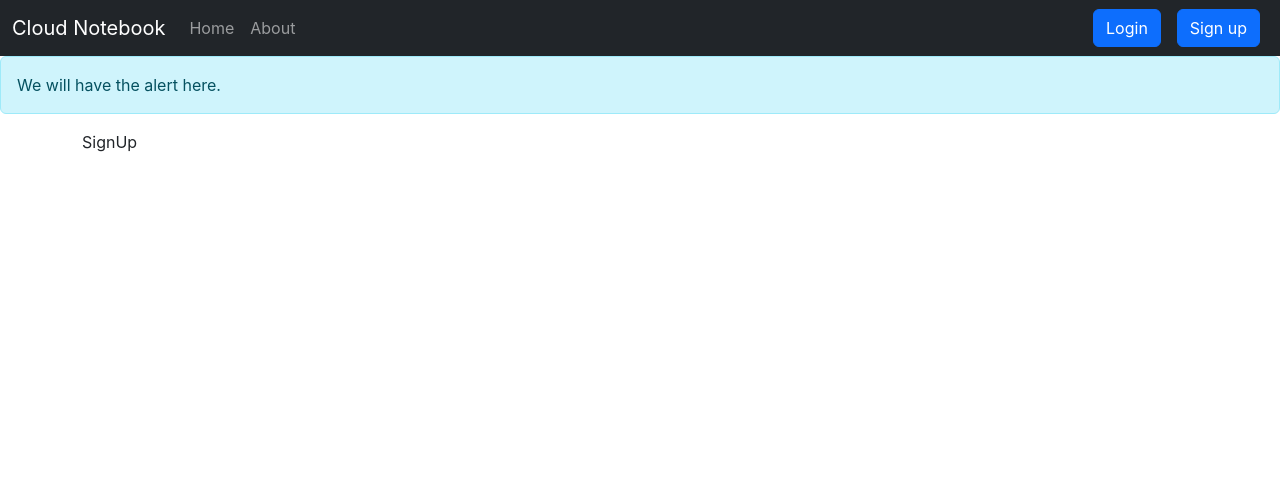
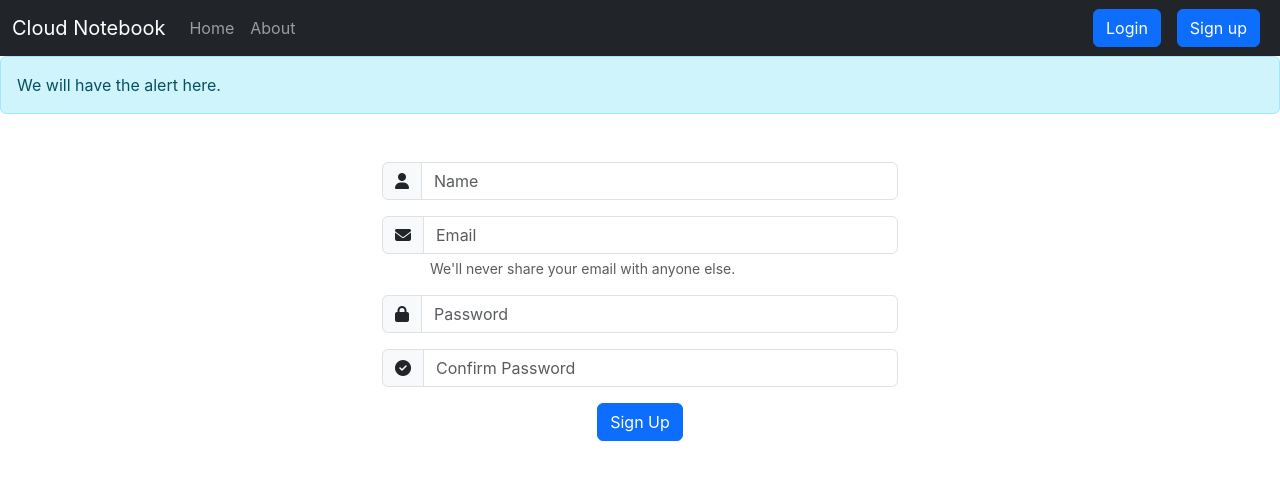
Before and after one commit to a-mythh/Cloud-Notebook, a React (Create React App) app: page /signup in a window 1280 px wide. Shown: the top 480 px of the page. Built offline with nearby package versions, Linux system fonts and the light colour scheme.

Commit message:
sign up page done

```diff
--- a/src/components/SignUp.js
+++ b/src/components/SignUp.js
@@ -1,7 +1,137 @@
-import React from "react";
+import React, { useState } from "react";
+import { useNavigate } from "react-router-dom";
+
+const host = "http://localhost:5000";
 
 const SignUp = () => {
-    return <div>SignUp</div>;
+    const [credentials, setCredentials] = useState({
+        name: "",
+        email: "",
+        password: "",
+        confirmPassword: "",
+    });
+    let navigate = useNavigate();
+
+    const handleSubmit = async (event) => {
+        event.preventDefault();
+
+        // check if both passwords match
+        if (credentials.password !== credentials.confirmPassword) {
+            alert("Passwords do not match. Check the password again.");
+            return;
+        }
+
+        // API call
+        const response = await fetch(`${host}/api/auth/create_user`, {
+            method: "POST",
+            headers: {
+                "Content-Type": "application/json",
+            },
+            body: JSON.stringify({
+                name: credentials.name,
+                email: credentials.email,
+                password: credentials.password,
+            }),
+        });
+
+        const json = await response.json();
+        console.log(json);
+
+        if (json.success === true) {
+            // save the authentication token and redirect
+            localStorage.setItem("token", json.authToken);
+            navigate("/");
+        } else {
+            alert(json.error);
+        }
+    };
+
+    const onChange = (event) => {
+        setCredentials({
+            ...credentials,
+            [event.target.name]: event.target.value,
+        });
+    };
+
+    return (
+        <div className="container my-5" style={{ maxWidth: "540px" }}>
+            <form onSubmit={handleSubmit}>
+                <div className="input-group mb-3">
+                    <div className="input-group-text">
+                        <i className="fa-solid fa-user"></i>
+                    </div>
+                    <input
+                        type="text"
+                        className="form-control"
+                        id="name"
+                        name="name"
+                        placeholder="Name"
+                        aria-describedby="emailHelp"
+                        onChange={onChange}
+                        minLength={2}
+                        required
+                    />
+                </div>
+                <div className="mb-3">
+                    <div className="input-group">
+                        <div className="input-group-text">
+                            <i className="fa-solid fa-envelope"></i>
+                        </div>
+                        <input
+                            type="email"
+                            className="form-control"
+                            id="email"
+                            name="email"
+                            placeholder="Email"
+                            aria-describedby="emailHelp"
+                            onChange={onChange}
+                            required
+                        />
+                    </div>
+                    <div id="emailHelp" className="form-text mx-5">
+                        We'll never share your email with anyone else.
+                    </div>
+                </div>
+                <div className="input-group mb-3">
+                    <div className="input-group-text">
+                        <i className="fa-solid fa-lock"></i>
+                    </div>
+                    <input
+                        type="password"
+                        className="form-control"
+                        id="password"
+                        placeholder="Password"
+                        name="password"
+                        onChange={onChange}
+                        minLength={5}
+                        required
+                    />
+                </div>
+                <div className="input-group mb-3">
+                    <div className="input-group-text">
+                        <i className="fa-solid fa-circle-check"></i>
+                    </div>
+                    <input
+                        type="password"
+                        className="form-control"
+                        id="confirmPassword"
+                        placeholder="Confirm Password"
+                        name="confirmPassword"
+                        onChange={onChange}
+                        minLength={5}
+                        required
+                    />
+                </div>
+                <button
+                    type="submit"
+                    className="btn btn-primary"
+                    style={{ display: "block", margin: "auto" }}
+                >
+                    Sign Up
+                </button>
+            </form>
+        </div>
+    );
 };
 
 export default SignUp;
```
Also changed, not shown: 1 other file (tests, documents, lock files or other folders).
